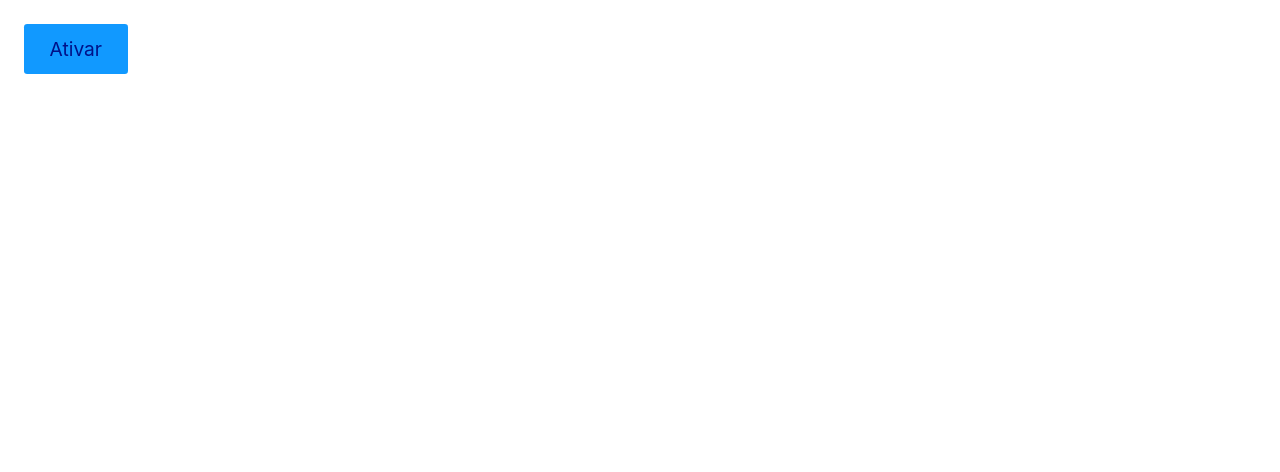
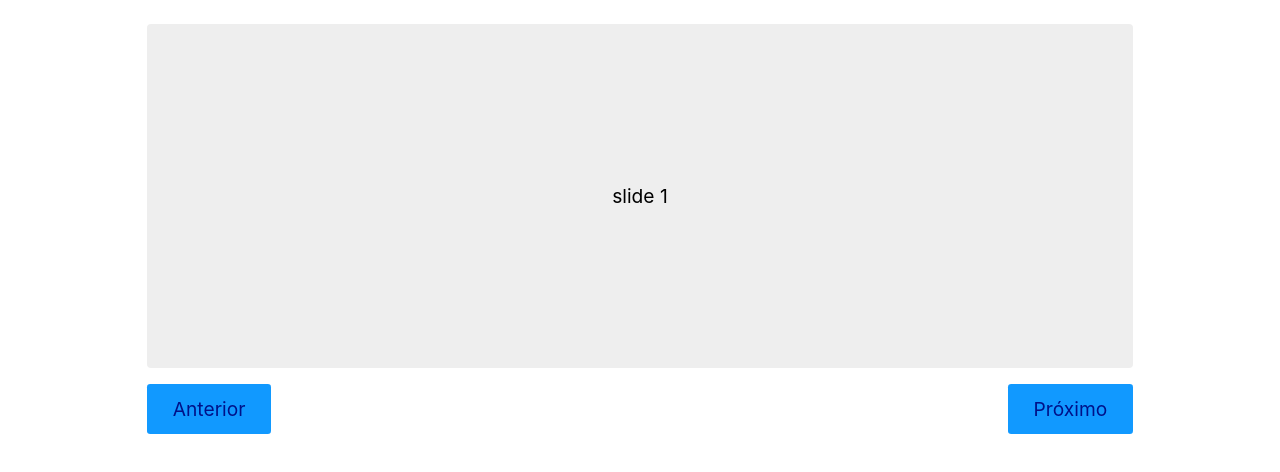
Before and after one commit to GabeGreison/reactApp, a React (Create React App) app in the folder meuapp/: page / in a window 1280 px wide. Shown: the top 472 px of the page. Built offline with nearby package versions, Linux system fonts and the light colour scheme.

Commit message:
Making a slide

```diff
--- a/meuapp/src/App.css
+++ /dev/null
@@ -1,12 +0,0 @@
-.animeLeft {
-  opacity: 0;
-  transform: translateX(-20px);
-  animation: animeLeft 0.3s forwards;
-}
-
-@keyframes animeLeft {
-  to {
-    opacity: 1;
-    transform: initial;
-  }
-}
--- a/meuapp/src/App.js
+++ b/meuapp/src/App.js
@@ -1,18 +1,24 @@
 import React from "react";
-import "./App.css";
-import Produto from "./Produto";
+import Slide from "./Slide";
 
 const App = () => {
-  const [ativar, setAtivar] = React.useState(false);
-
-  function handleClick() {
-    setAtivar(!ativar);
-  }
-
+  const slides = [
+    {
+      id: "slide 1",
+      text: "slide 1",
+    },
+    {
+      id: "slide 2",
+      text: "slide 2",
+    },
+    {
+      id: "slide 3",
+      text: "slide 3",
+    },
+  ];
   return (
     <div>
-      <button onClick={handleClick}>Ativar</button>
-      {ativar && <Produto />}
+      <Slide slides={slides} />
     </div>
   );
 };
--- a/meuapp/src/Produto.js
+++ /dev/null
@@ -1,12 +0,0 @@
-import React from "react";
-
-const Produto = () => {
-  return (
-    <div className="animeLeft">
-      <h1>Produto</h1>
-      <p>Meu produto.</p>
-    </div>
-  );
-};
-
-export default Produto;
--- /dev/null
+++ b/meuapp/src/Slide.js
@@ -0,0 +1,44 @@
+import react from "react";
+import React from "react";
+import styles from "./Slide.module.css";
+
+const Slide = ({ slides }) => {
+  const [active, setActive] = React.useState(0);
+  const [position, setPosition] = React.useState(0);
+  const contentRef = React.useRef();
+
+  react.useEffect(() => {
+    const { width } = contentRef.current.getBoundingClientRect();
+    setPosition(-(width * active));
+  }, [active]);
+
+  function slidePrev() {
+    if (active > 0) setActive(active - 1);
+  }
+
+  function slideNext() {
+    if (active < slides.length - 1) setActive(active + 1);
+  }
+
+  return (
+    <section className={styles.container}>
+      <div
+        ref={contentRef}
+        className={styles.content}
+        style={{ transform: `translateX(${position}px)` }}
+      >
+        {slides.map((slide) => (
+          <div className={styles.item} key={slide.id}>
+            {slide.text}
+          </div>
+        ))}
+      </div>
+      <nav className={styles.nav}>
+        <button onClick={slidePrev}>Anterior</button>
+        <button onClick={slideNext}>Próximo</button>
+      </nav>
+    </section>
+  );
+};
+
+export default Slide;
--- /dev/null
+++ b/meuapp/src/Slide.module.css
@@ -0,0 +1,25 @@
+.container {
+  overflow: hidden;
+}
+
+.content {
+  display: flex;
+  transition: transform 0.3s ease;
+}
+
+.item {
+  flex-shrink: 0;
+  width: 80%;
+  margin: 0 10%;
+  padding: 10rem 0;
+  background-color: #eee;
+  border-radius: 4px;
+  text-align: center;
+}
+
+.nav {
+  display: flex;
+  justify-content: space-between;
+  margin: 1rem auto;
+  width: 80%;
+}
```
